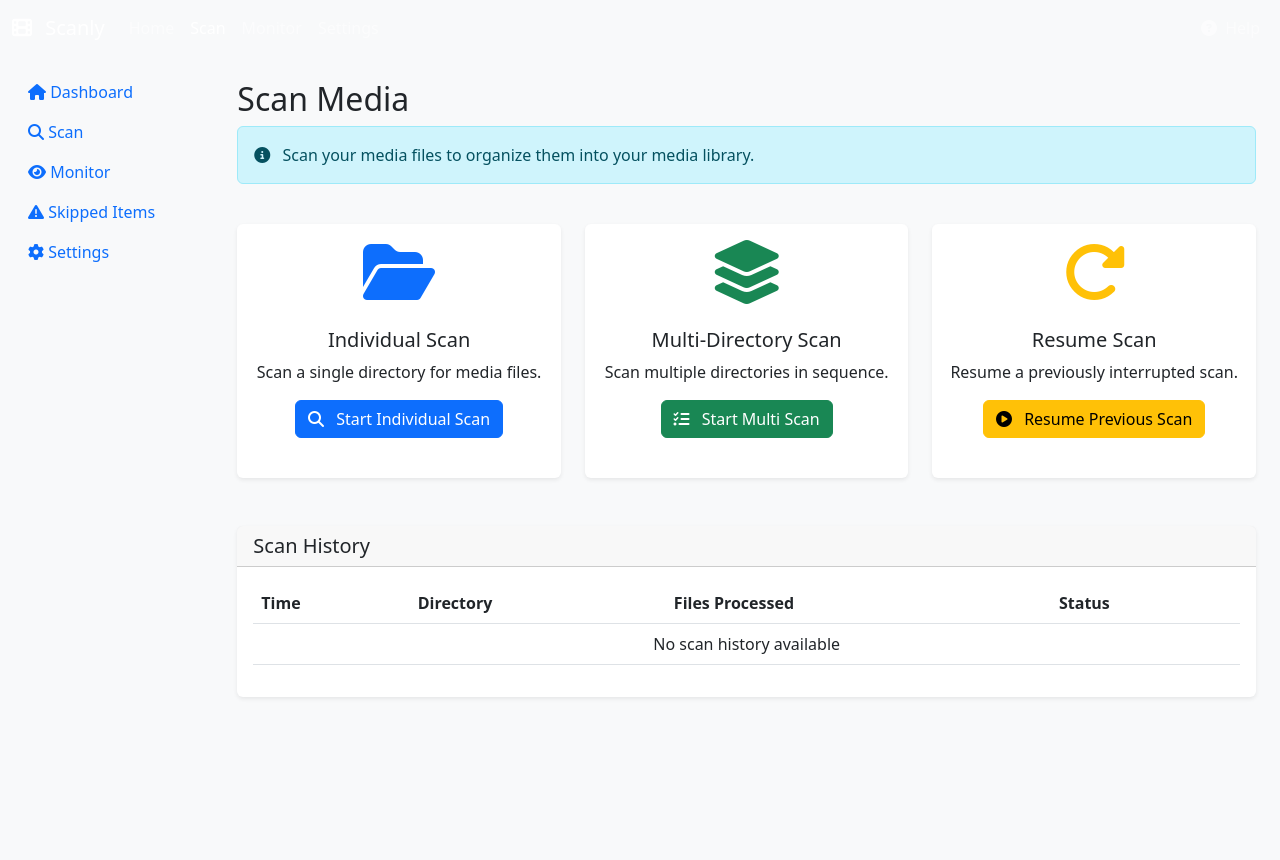
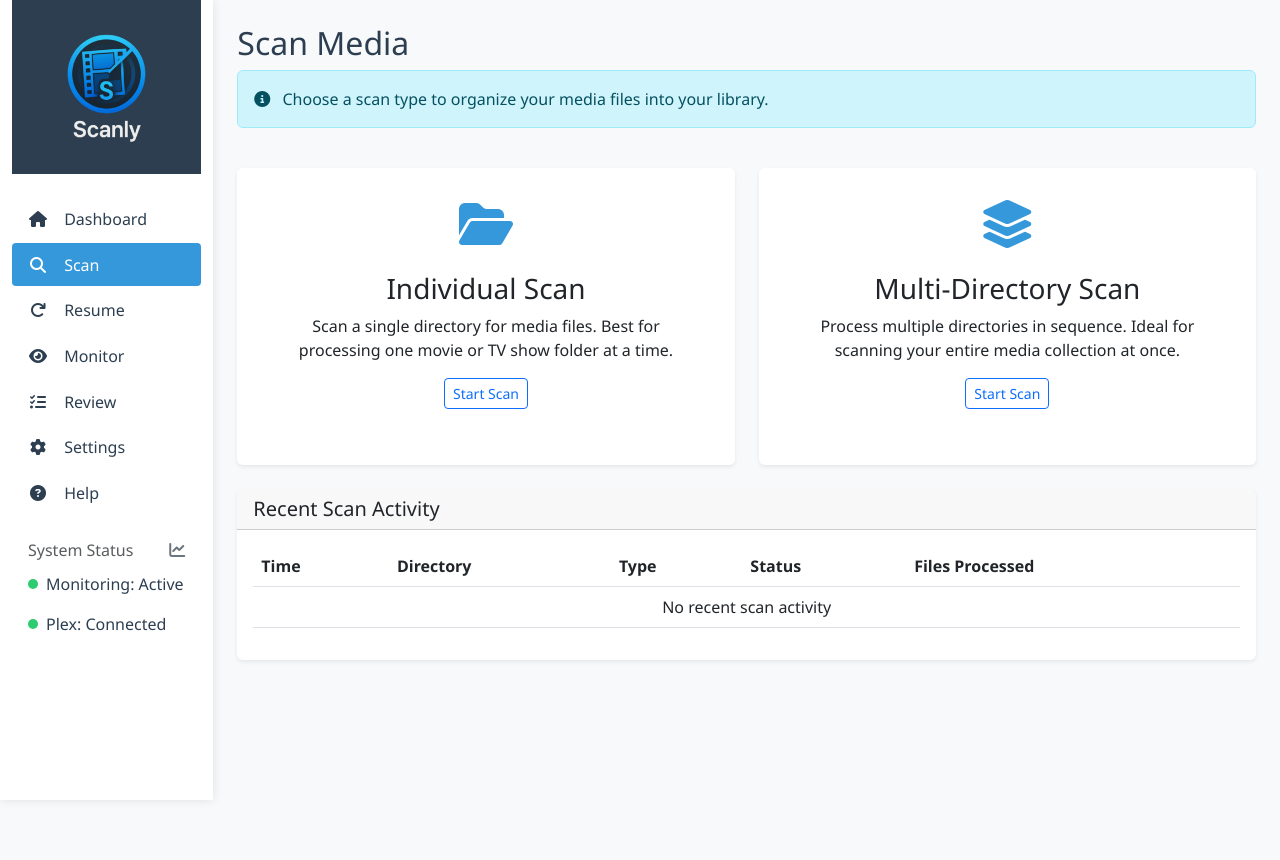
Before and after one commit to amcgready/Scanly, a Flask app: page /scan in a window 1280 px wide. Before the commit the page ends 698 px from the top, so only its background shows below. Run offline with Flask 2, Linux system fonts and the light colour scheme; data that the repository does not hold is empty.

Commit message:
Dev Changes

```diff
--- a/src/web/templates/scan_index.html
+++ b/src/web/templates/scan_index.html
@@ -7,48 +7,113 @@
     <link href="https://cdn.jsdelivr.net/npm/bootstrap@5.3.0/dist/css/bootstrap.min.css" rel="stylesheet">
     <link rel="stylesheet" href="https://cdnjs.cloudflare.com/ajax/libs/font-awesome/6.4.0/css/all.min.css">
     <link rel="stylesheet" href="/static/css/style.css">
+    <style>
+        :root {
+            --primary-color: #3498db;
+            --secondary-color: #2ecc71;
+            --dark-color: #2c3e50;
+            --light-color: #ecf0f1;
+            --danger-color: #e74c3c;
+            --warning-color: #f39c12;
+        }
+
+        body {
+            background-color: #f8f9fa;
+            color: var(--dark-color);
+            font-family: 'Segoe UI', Tahoma, Geneva, Verdana, sans-serif;
+        }
+
+        .sidebar {
+            background-color: white;
+            box-shadow: 0 0 10px rgba(0, 0, 0, 0.1);
+            min-height: 100vh;
+            overflow-y: auto;
+            position: sticky;
+            top: 0;
+        }
+
+        .sidebar .nav-link {
+            color: var(--dark-color);
+            border-radius: 0.25rem;
+            margin-bottom: 0.15rem;
+            padding: 0.6rem 1rem;
+        }
+
+        .sidebar .nav-link:hover {
+            background-color: rgba(52, 152, 219, 0.1);
+        }
+
+        .sidebar .nav-link.active {
+            background-color: var(--primary-color);
+            color: white;
+        }
+
+        .sidebar .nav-link i {
+            margin-right: 0.75rem;
+            width: 20px;
+            text-align: center;
+        }
+
+        .logo-container {
+            text-align: center;
+            margin-bottom: 1.5rem;
+            padding: 1rem;
+            background-color: var(--dark-color);
+        }
+
+        .logo {
+            max-width: 90%;
+            height: auto;
+        }
+
+        .status-indicator {
+            width: 10px;
+            height: 10px;
+            border-radius: 50%;
+            display: inline-block;
+            margin-right: 0.5rem;
+        }
+
+        .status-active {
+            background-color: var(--secondary-color);
+        }
+
+        .status-inactive {
+            background-color: var(--danger-color);
+        }
+
+        .card {
+            border: none;
+            box-shadow: 0 0.125rem 0.25rem rgba(0, 0, 0, 0.075);
+            transition: transform 0.3s ease-in-out;
+            margin-bottom: 1.5rem;
+        }
+
+        .card:hover {
+            transform: translateY(-5px);
+        }
+
+        .card-feature {
+            text-align: center;
+            padding: 2rem;
+        }
+
+        .card-feature i {
+            font-size: 3rem;
+            margin-bottom: 1.5rem;
+            color: var(--primary-color);
+        }
+    </style>
 </head>
 <body>
-    <nav class="navbar navbar-expand-lg navbar-dark">
-        <div class="container-fluid">
-            <a class="navbar-brand" href="/">
-                <i class="fas fa-film me-2"></i>
-                Scanly
-            </a>
-            <button class="navbar-toggler" type="button" data-bs-toggle="collapse" data-bs-target="#navbarNav">
-                <span class="navbar-toggler-icon"></span>
-            </button>
-            <div class="collapse navbar-collapse" id="navbarNav">
-                <ul class="navbar-nav">
-                    <li class="nav-item">
-                        <a class="nav-link" href="/">Home</a>
-                    </li>
-                    <li class="nav-item">
-                        <a class="nav-link active" href="/scan">Scan</a>
-                    </li>
-                    <li class="nav-item">
-                        <a class="nav-link" href="/monitor">Monitor</a>
-                    </li>
-                    <li class="nav-item">
-                        <a class="nav-link" href="/settings">Settings</a>
-                    </li>
-                </ul>
-                <ul class="navbar-nav ms-auto">
-                    <li class="nav-item">
-                        <a class="nav-link" href="/help">
-                            <i class="fas fa-question-circle me-1"></i>
-                            Help
-                        </a>
-                    </li>
-                </ul>
-            </div>
-        </div>
-    </nav>
-
     <div class="container-fluid">
         <div class="row">
-            <nav class="col-md-3 col-lg-2 d-md-block sidebar collapse">
-                <div class="position-sticky pt-3">
+            <!-- Sidebar -->
+            <nav class="col-md-3 col-lg-2 d-md-block sidebar">
+                <div class="logo-container">
+                    <img src="/static/images/logo.png" alt="Scanly Logo" class="logo">
+                </div>
+                <div class="position-sticky">
                     <ul class="nav flex-column">
                         <li class="nav-item">
                             <a class="nav-link" href="/">
@@ -63,15 +128,21 @@
                             </a>
                         </li>
                         <li class="nav-item">
+                            <a class="nav-link" href="/resume">
+                                <i class="fas fa-redo"></i>
+                                Resume
+                            </a>
+                        </li>
+                        <li class="nav-item">
                             <a class="nav-link" href="/monitor">
                                 <i class="fas fa-eye"></i>
                                 Monitor
                             </a>
                         </li>
                         <li class="nav-item">
-                            <a class="nav-link" href="/skipped">
-                                <i class="fas fa-exclamation-triangle"></i>
-                                Skipped Items
+                            <a class="nav-link" href="/review">
+                                <i class="fas fa-tasks"></i>
+                                Review
                             </a>
                         </li>
                         <li class="nav-item">
@@ -80,10 +151,35 @@
                                 Settings
                             </a>
                         </li>
+                        <li class="nav-item">
+                            <a class="nav-link" href="/help">
+                                <i class="fas fa-question-circle"></i>
+                                Help
+                            </a>
+                        </li>
+                    </ul>
+
+                    <!-- System Status Section -->
+                    <h6 class="sidebar-heading d-flex justify-content-between align-items-center px-3 mt-4 mb-1 text-muted">
+                        <span>System Status</span>
+                        <a class="link-secondary" href="/activity" aria-label="View activity monitor">
+                            <i class="fas fa-chart-line"></i>
+                        </a>
+                    </h6>
+                    <ul class="nav flex-column mb-4">
+                        <li class="nav-item d-flex align-items-center px-3 py-2">
+                            <span class="status-indicator status-active" id="monitoringStatusIndicator"></span>
+                            <span id="monitoringStatusText">Monitoring: Active</span>
+                        </li>
+                        <li class="nav-item d-flex align-items-center px-3 py-2">
+                            <span class="status-indicator status-active" id="plexStatusIndicator"></span>
+                            <span id="plexStatusText">Plex: Connected</span>
+                        </li>
                     </ul>
                 </div>
             </nav>
 
+            <!-- Main Content -->
             <main class="col-md-9 ms-sm-auto col-lg-10 px-md-4 py-4">
                 <div class="content-header d-flex justify-content-between flex-wrap align-items-center">
                     <h1 class="h2">Scan Media</h1>
@@ -93,66 +189,44 @@
                     <div class="col-12">
                         <div class="alert alert-info">
                             <i class="fas fa-info-circle me-2"></i>
-                            Scan your media files to organize them into your media library.
+                            Choose a scan type to organize your media files into your library.
                         </div>
                     </div>
                 </div>
 
                 <div class="row">
-                    <div class="col-md-6 col-lg-4 mb-4">
+                    <div class="col-md-6 mb-4">
                         <div class="card h-100">
-                            <div class="card-body text-center">
-                                <div class="mb-4">
-                                    <i class="fas fa-folder-open fa-4x text-primary"></i>
-                                </div>
-                                <h5 class="card-title">Individual Scan</h5>
-                                <p class="card-text">Scan a single directory for media files.</p>
-                                <a href="/scan/individual" class="btn btn-primary">
-                                    <i class="fas fa-search me-2"></i>
-                                    Start Individual Scan
+                            <div class="card-body card-feature">
+                                <i class="fas fa-folder-open"></i>
+                                <h3 class="card-title">Individual Scan</h3>
+                                <p class="card-text">Scan a single directory for media files. Best for processing one movie or TV show folder at a time.</p>
+                                <a href="/scan/individual" class="btn btn-outline-primary btn-sm">
+                                    Start Scan
                                 </a>
                             </div>
                         </div>
                     </div>
 
-                    <div class="col-md-6 col-lg-4 mb-4">
+                    <div class="col-md-6 mb-4">
                         <div class="card h-100">
-                            <div class="card-body text-center">
-                                <div class="mb-4">
-                                    <i class="fas fa-layer-group fa-4x text-success"></i>
-                                </div>
-                                <h5 class="card-title">Multi-Directory Scan</h5>
-                                <p class="card-text">Scan multiple directories in sequence.</p>
-                                <a href="/scan/multi" class="btn btn-success">
-                                    <i class="fas fa-tasks me-2"></i>
-                                    Start Multi Scan
-                                </a>
-                            </div>
-                        </div>
-                    </div>
-
-                    <div class="col-md-6 col-lg-4 mb-4">
-                        <div class="card h-100">
-                            <div class="card-body text-center">
-                                <div class="mb-4">
-                                    <i class="fas fa-redo-alt fa-4x text-warning"></i>
-                                </div>
-                                <h5 class="card-title">Resume Scan</h5>
-                                <p class="card-text">Resume a previously interrupted scan.</p>
-                                <a href="/scan/resume" class="btn btn-warning">
-                                    <i class="fas fa-play-circle me-2"></i>
-                                    Resume Previous Scan
+                            <div class="card-body card-feature">
+                                <i class="fas fa-layer-group"></i>
+                                <h3 class="card-title">Multi-Directory Scan</h3>
+                                <p class="card-text">Process multiple directories in sequence. Ideal for scanning your entire media collection at once.</p>
+                                <a href="/scan/multi" class="btn btn-outline-primary btn-sm">
+                                    Start Scan
                                 </a>
                             </div>
                         </div>
                     </div>
                 </div>
 
-                <div class="row mt-4">
+                <div class="row">
                     <div class="col-12">
                         <div class="card">
                             <div class="card-header">
-                                <h5 class="card-title mb-0">Scan History</h5>
+                                <h5 class="card-title mb-0">Recent Scan Activity</h5>
                             </div>
                             <div class="card-body">
                                 <div class="table-responsive">
@@ -161,14 +235,29 @@
                                             <tr>
                                                 <th>Time</th>
                                                 <th>Directory</th>
+                                                <th>Type</th>
+                                                <th>Status</th>
                                                 <th>Files Processed</th>
-                                                <th>Status</th>
                                             </tr>
                                         </thead>
                                         <tbody>
-                                            <tr>
-                                                <td colspan="4" class="text-center">No scan history available</td>
-                                            </tr>
+                                            {% if scan_history and scan_history|length > 0 %}
+                                                {% for scan in scan_history %}
+                                                <tr>
+                                                    <td>{{ scan.time }}</td>
+                                                    <td>{{ scan.directory }}</td>
+                                                    <td>{{ scan.type }}</td>
+                                                    <td>
+                                                        <span class="badge bg-{{ scan.status_color }}">{{ scan.status }}</span>
+                                                    </td>
+                                                    <td>{{ scan.processed_files }} / {{ scan.total_files }}</td>
+                                                </tr>
+                                                {% endfor %}
+                                            {% else %}
+                                                <tr>
+                                                    <td colspan="5" class="text-center">No recent scan activity</td>
+                                                </tr>
+                                            {% endif %}
                                         </tbody>
                                     </table>
                                 </div>
@@ -181,5 +270,56 @@
     </div>
 
     <script src="https://cdn.jsdelivr.net/npm/bootstrap@5.3.0/dist/js/bootstrap.bundle.min.js"></script>
+    <script>
+        document.addEventListener('DOMContentLoaded', function() {
+            // Update system status indicators
+            function updateSystemStatus() {
+                fetch('/api/dashboard/stats')
+                    .then(response => response.json())
+                    .then(data => {
+                        // Monitoring status
+                        if (data.system_status) {
+                            const monitoringActive = data.system_status.monitoring_active;
+                            const monitoringIndicator = document.getElementById('monitoringStatusIndicator');
+                            const monitoringText = document.getElementById('monitoringStatusText');
+
+                            if (monitoringActive) {
+                                monitoringIndicator.classList.remove('status-inactive');
+                                monitoringIndicator.classList.add('status-active');
+                                monitoringText.textContent = 'Monitoring: Active';
+                            } else {
+                                monitoringIndicator.classList.remove('status-active');
+                                monitoringIndicator.classList.add('status-inactive');
+                                monitoringText.textContent = 'Monitoring: Inactive';
+                            }
+
+                            // Plex status
+                            const plexConfigured = data.system_status.plex_configured;
+                            const plexIndicator = document.getElementById('plexStatusIndicator');
+                            const plexText = document.getElementById('plexStatusText');
+
+                            if (plexConfigured) {
+                                plexIndicator.classList.remove('status-inactive');
+                                plexIndicator.classList.add('status-active');
+                                plexText.textContent = 'Plex: Connected';
+                            } else {
+                                plexIndicator.classList.remove('status-active');
+                                plexIndicator.classList.add('status-inactive');
+                                plexText.textContent = 'Plex: Not configured';
+                            }
+                        }
+                    })
+                    .catch(error => {
+                        console.error('Error updating system status:', error);
+                    });
+            }
+
+            // Initialize system status
+            updateSystemStatus();
+
+            // Update system status periodically
+            setInterval(updateSystemStatus, 30000); // Update every 30 seconds
+        });
+    </script>
 </body>
 </html>
```
